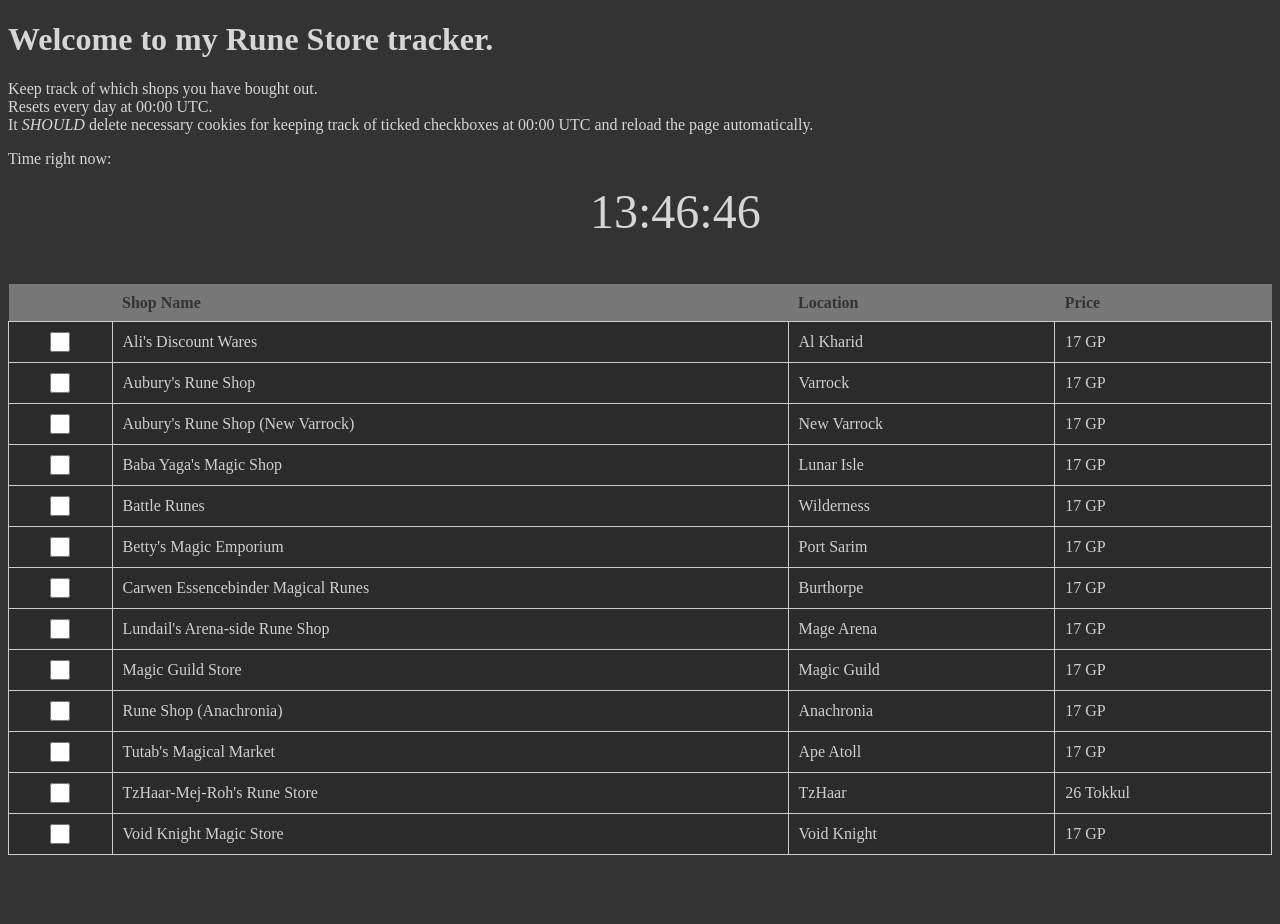
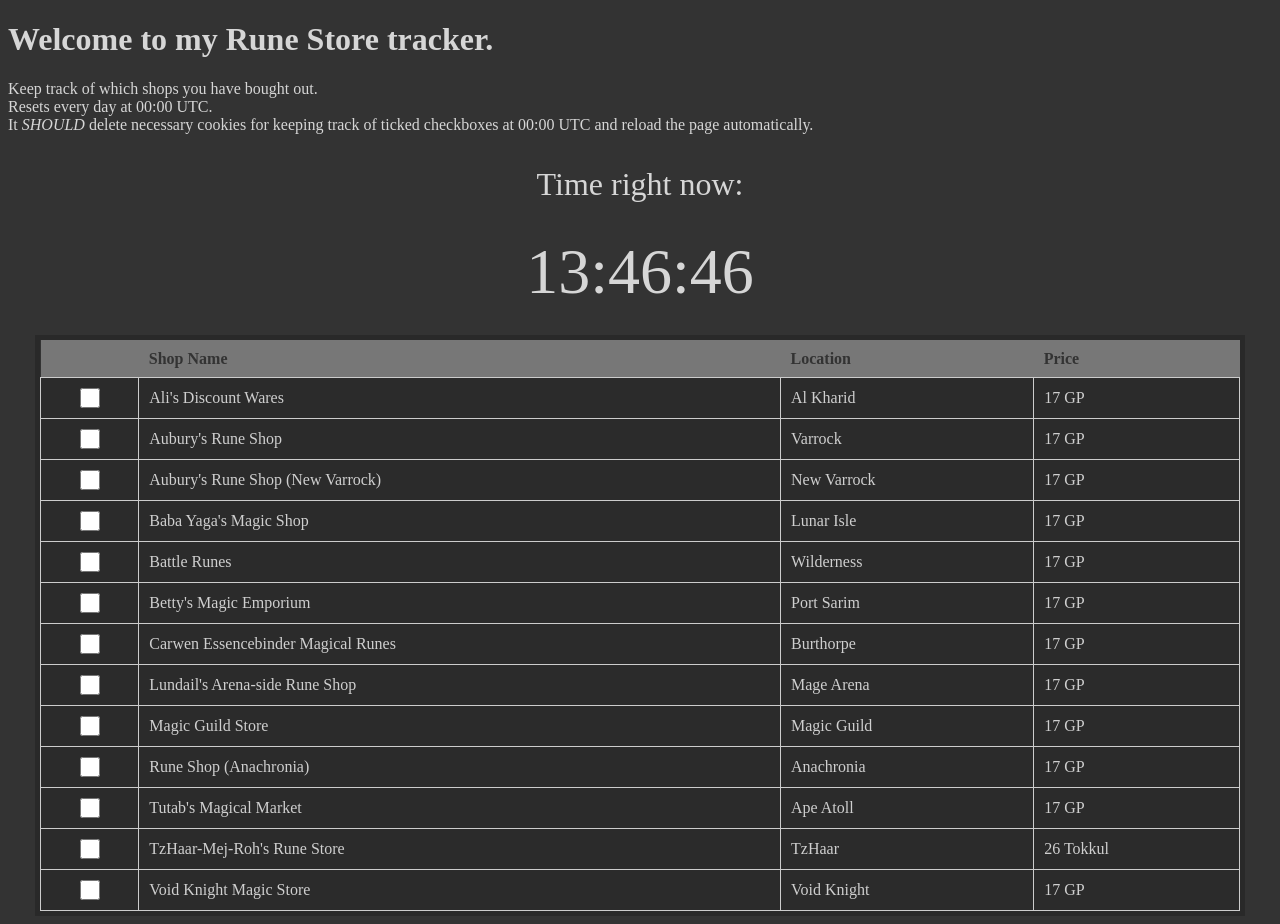
Before and after one commit to Vovegog/RS3-Rune-Shops, a plain HTML site: page index.html in a window 1280 px wide. Before the commit the page ends 863 px from the top, so only its background shows below. Drawn offline with Linux system fonts and the light colour scheme.

Commit message:
Some formatting and styling

```diff
--- a/index.html
+++ b/index.html
@@ -12,9 +12,9 @@
 
     <p>Keep track of which shops you have bought out. <br> Resets every day at 00:00 UTC.<br>
     It <i>SHOULD</i> delete necessary cookies for keeping track of ticked checkboxes at 00:00 UTC and reload the page automatically.</p>
-    <p>Time right now:</p>
+    <p style="text-align: center; justify-content: center; font-size: 2em;">Time right now:</p>
     <p id="Clock"></p>
-
+    <div id="table">
         <table>
             <thead>
                 <tr>
@@ -107,7 +107,7 @@
                 </tr>
             </tbody>
         </table>
-
+    </div>
 
     <!--
     <button id="cookieButton">Check Cookies</button>
--- a/style.css
+++ b/style.css
@@ -5,6 +5,8 @@ body {
     background-color: #333;
     color: #d6d6d6;
 }
+
+/* Main table styling */
 table {
     border-collapse: collapse;
     width: 100%;
@@ -35,6 +37,7 @@ td {
     color:rgb(207, 207, 207);
 }
 
+/* Cookie debug button styling */
 button {
     background-color: #4CAF50;
     border: none;
@@ -54,6 +57,7 @@ button:hover {
     transition: 0.4s;
 }
 
+/* Checkbox styling */
 .checkbox {
     width: 20px;
     height: 20px;
@@ -61,10 +65,25 @@ button:hover {
     display: block;
 }
 
+/* Clock styling */
 #Clock {
     width: 100px;
     height: 100px;
     margin: auto;
+    display: flex;
+    font-size: 4em;
+    justify-content: center;
+}
+
+/* Table-div styling */
+#table {
+    width: 100%;
+    margin: auto;
+    padding: auto;
     display: block;
-    font-size: 3em;
+    justify-content: center;
+    min-width: 500px;
+    max-width: 1200px;
+    overflow-x: auto;
+    border:#292929 5px solid;
 }
```
Also changed, not shown: script.js (+4 -4 lines), 1 other file. Lines whose indentation alone changed are shown as unchanged.
